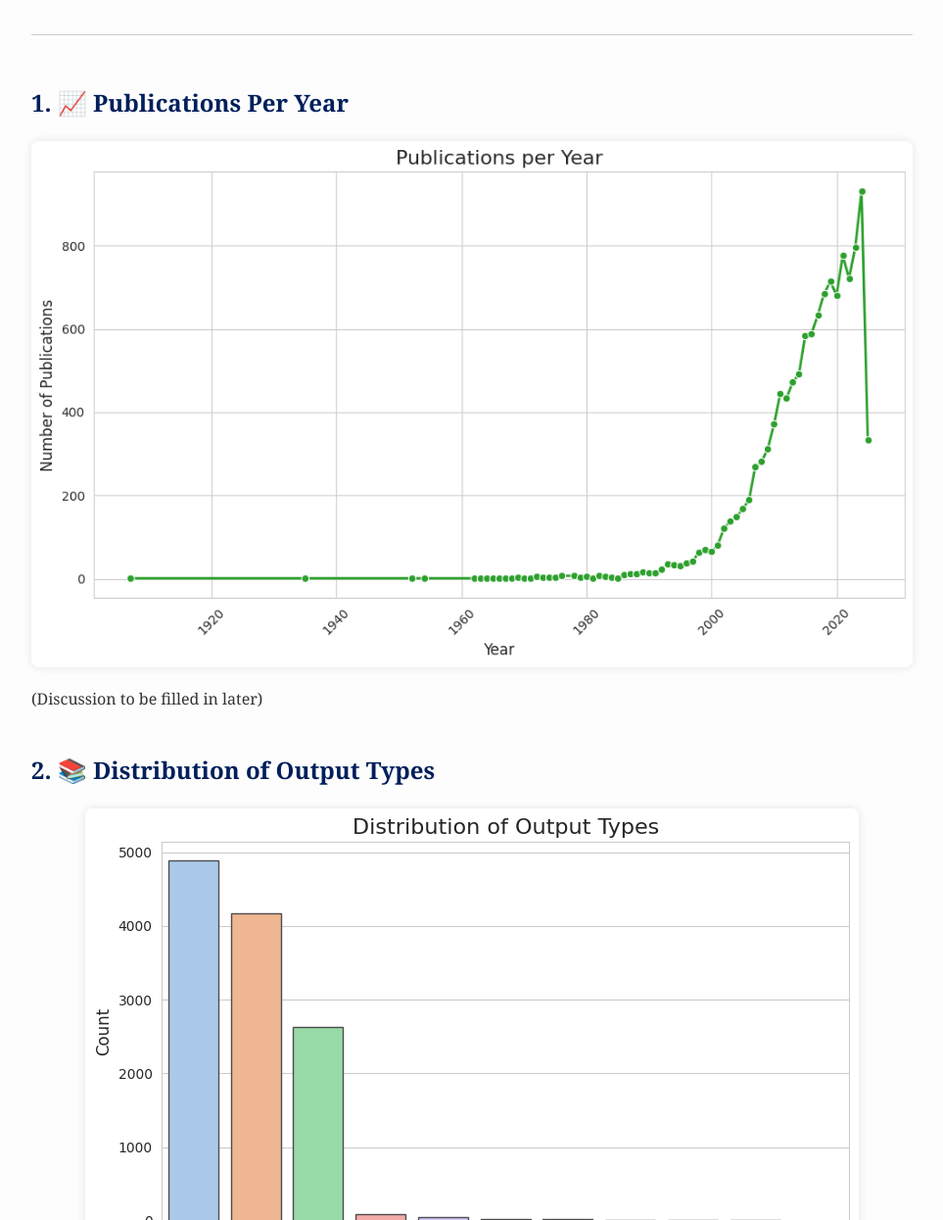
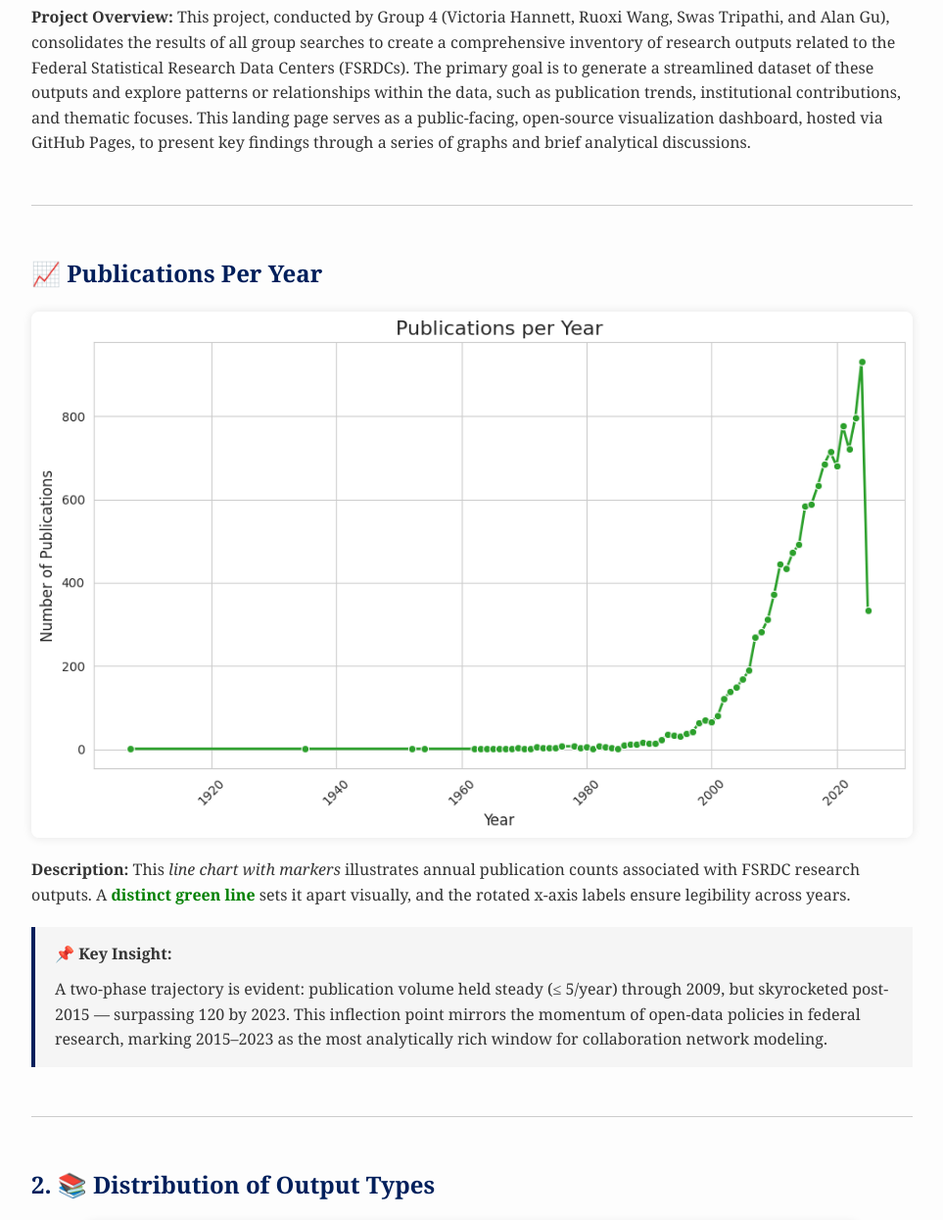
Before and after one commit to RosieWang1224/CIT5900-Project3, a plain HTML site: page index.html in a window 1280 px wide. Shown: the part 194-1439 px from the top of the page at 98% size, without its empty margins (158-1121 px from the left). Drawn offline with Linux system fonts and the light colour scheme.

Commit message:
Add final landing page layout

```diff
--- a/index.html
+++ b/index.html
@@ -47,14 +47,26 @@
 </head>
 <body>
 
-    <h1>CIT5900 – Research Output Dashboard</h1>
-    <p><strong>Introduction:</strong> (To be filled in later) – Summarize the purpose of the dashboard, what the dataset contains, and the key questions explored through visualization.</p>
+    <h1>CIT5900 – Project 3 Research Output Dashboard</h1>
+    <p><strong>Project Overview:</strong> This project, conducted by Group 4 (Victoria Hannett, Ruoxi Wang, Swas Tripathi, and Alan Gu), consolidates the results of all group searches to create a comprehensive inventory of research outputs related to the Federal Statistical Research Data Centers (FSRDCs). The primary goal is to generate a streamlined dataset of these outputs and explore patterns or relationships within the data, such as publication trends, institutional contributions, and thematic focuses. This landing page serves as a public-facing, open-source visualization dashboard, hosted via GitHub Pages, to present key findings through a series of graphs and brief analytical discussions.</p>
 
     <hr>
 
-    <h2>1. 📈 Publications Per Year</h2>
-    <img src="Graphs/PublicationsPerYear.png" alt="Publications per year">
-    <p>(Discussion to be filled in later)</p>
+    <h2 id="chart1">📈 Publications Per Year</h2>
+    <img src="Graphs/PublicationsPerYear.png" alt="Publications per year line chart" class="graph">
+
+    <div class="description-block">
+      <p><strong>Description:</strong> This <em>line chart with markers</em> illustrates annual publication counts associated with FSRDC research outputs. A <span style="color:green; font-weight:bold;">distinct green line</span> sets it apart visually, and the rotated x-axis labels ensure legibility across years.</p>
+
+      <div style="background-color:#f5f5f5; padding: 15px 20px; border-left: 4px solid #011F5B; margin-top: 20px;">
+        <strong>📌 Key Insight:</strong>
+        <p style="margin: 10px 0 0;">
+          A two-phase trajectory is evident: publication volume held steady (≤ 5/year) through 2009, but skyrocketed post-2015 — surpassing 120 by 2023. This inflection point mirrors the momentum of open-data policies in federal research, marking 2015–2023 as the most analytically rich window for collaboration network modeling.
+        </p>
+      </div>
+    </div>
+    <hr>
+
 
     <h2>2. 📚 Distribution of Output Types</h2>
     <img src="Graphs/Distribution_of_Output_Types.png" alt="Output type distribution">
```
